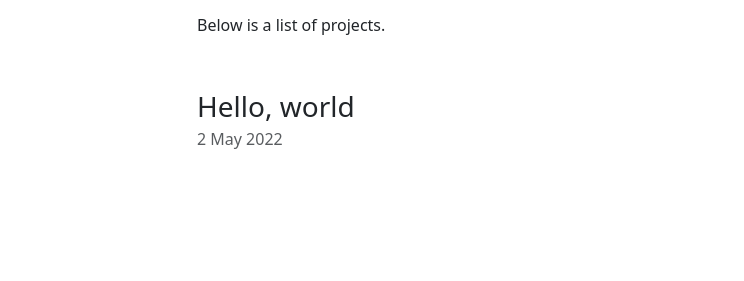
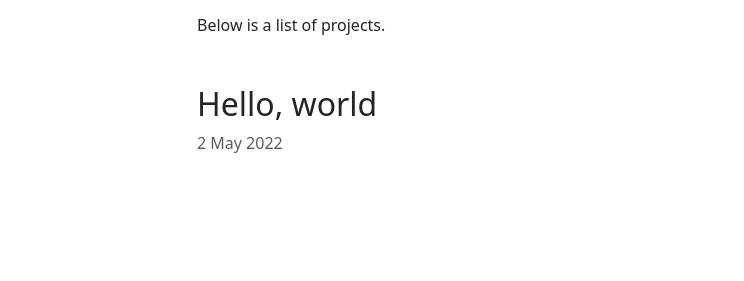
Before and after one commit to ZhongRuoyu/minimal, a Jekyll site: the page built from projects/index.md, in a window 1280 px wide. Shown: the part 187-468 px from the top of the page, without its empty margins (71-815 px from the left). Built offline with Jekyll 4.4.1, drawn with Linux system fonts in a browser that asks for light colours; comment, search, counter and statistics services are not loaded.

Commit message:
Tweak category page display

```diff
--- a/_includes/body-end.html
+++ b/_includes/body-end.html
@@ -12,7 +12,7 @@
     integrity="sha512-zPB79j2C+3sFS9zcA3vg/z6bVKzJVEyu9pY5w89akQRys76zpAT2t6S3wZKla3QQ14O5l/Yt0RUQ/DHXx82Y5g=="
     crossorigin="anonymous" referrerpolicy="no-referrer"></script>
 <script>
-    anchors.add();
+    anchors.add().remove(".no-anchor");
 </script>
 {% endif %}
 
--- a/_layouts/category.html
+++ b/_layouts/category.html
@@ -8,14 +8,19 @@ layout: page
     {% for post in site.posts %}
     {% if post.categories contains page.category %}
     {% unless post.categories contains "archive" and page.category != "archive" %}
-    <article class="my-4">
+    <article class="my-5">
         <a href="{{ site.url | append: site.baseurl }}{{ post.url }}" class="text-reset text-decoration-none">
-            <div class="fs-3">{{ post.title }}</div>
+            <h2 class="fs-2 no-anchor">{{ post.title }}</h2>
             {% if post.date %}
             <p class="text-muted">
                 <time datetime="{{ post.date | date: " %Y-%m-%dT%H:%M:%S.%3N" }}">
                     {{ post.date | date: site.date_format | default: "%a, %e %b %Y %H:%M:%S %Z" }}
                 </time>
+            </p>
+            {% endif %}
+            {% if post.description %}
+            <p>
+                {{ post.description }}
             </p>
             {% endif %}
         </a>
```
